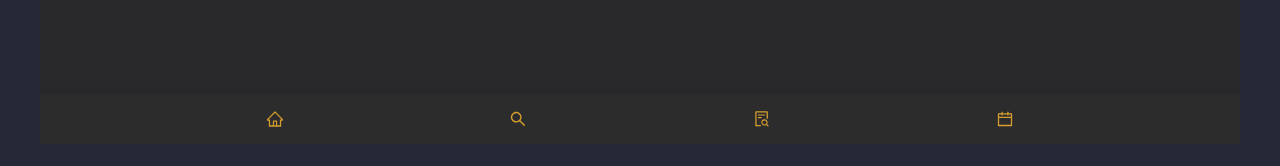
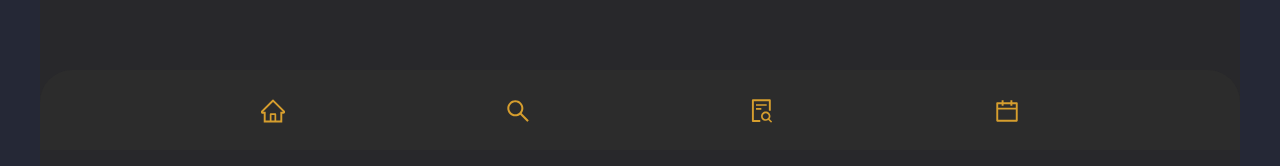
Before and after one commit to Kephass/recipe-library, a React (Create React App) app: page / in a window 1280 px wide. Shown: the part 650-816 px from the top of the page. Built offline with nearby package versions, Linux system fonts and the light colour scheme.

Commit message:
Made Nav visually more imposing

```diff
--- a/src/Components/Layout/Navigation.js
+++ b/src/Components/Layout/Navigation.js
@@ -18,7 +18,10 @@ function Navigation() {
 				bottom: '0',
 			}}
 			bg='#2c2c2c'
-			h='50px'
+			h='5rem'
+			fontSize='1.5rem'
+			borderTopRightRadius='2rem'
+			borderTopLeftRadius='2rem'
 			alignItems='center'
 			justifyContent='space-evenly'
 		>
```
